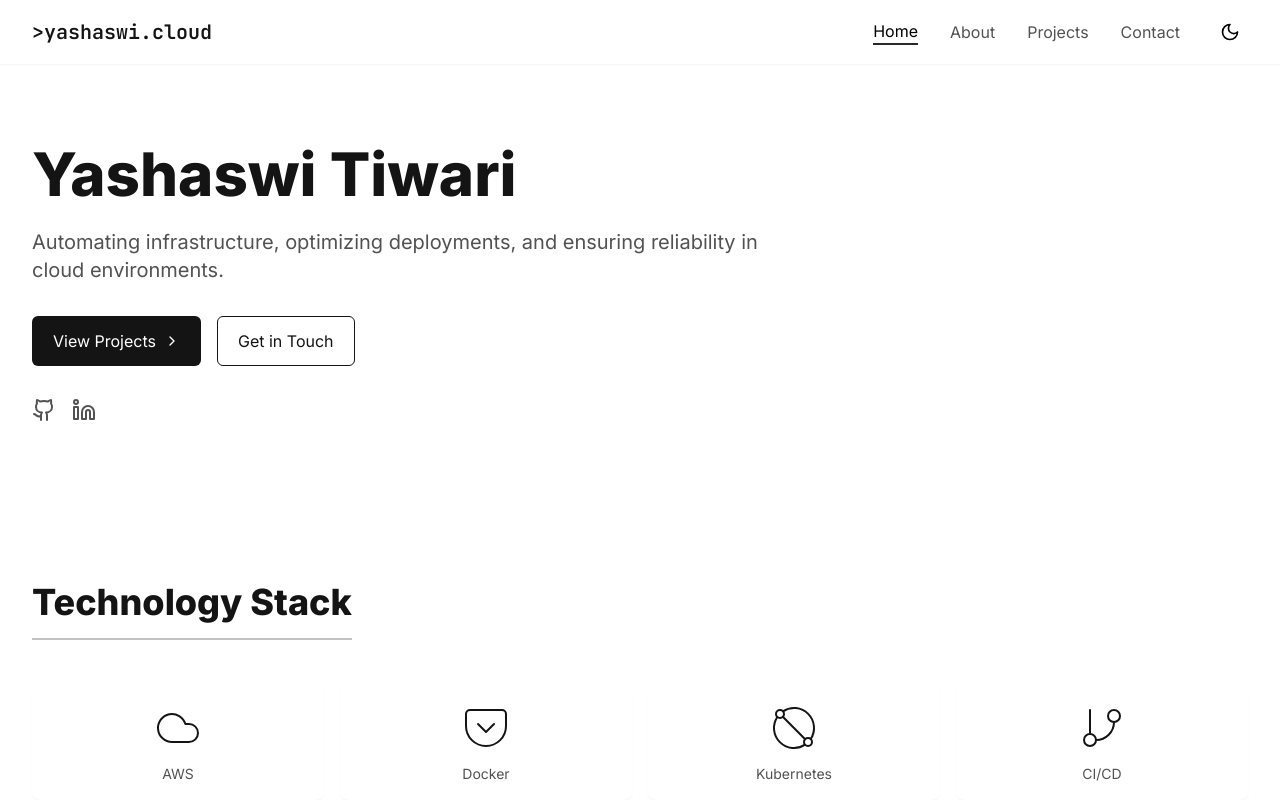
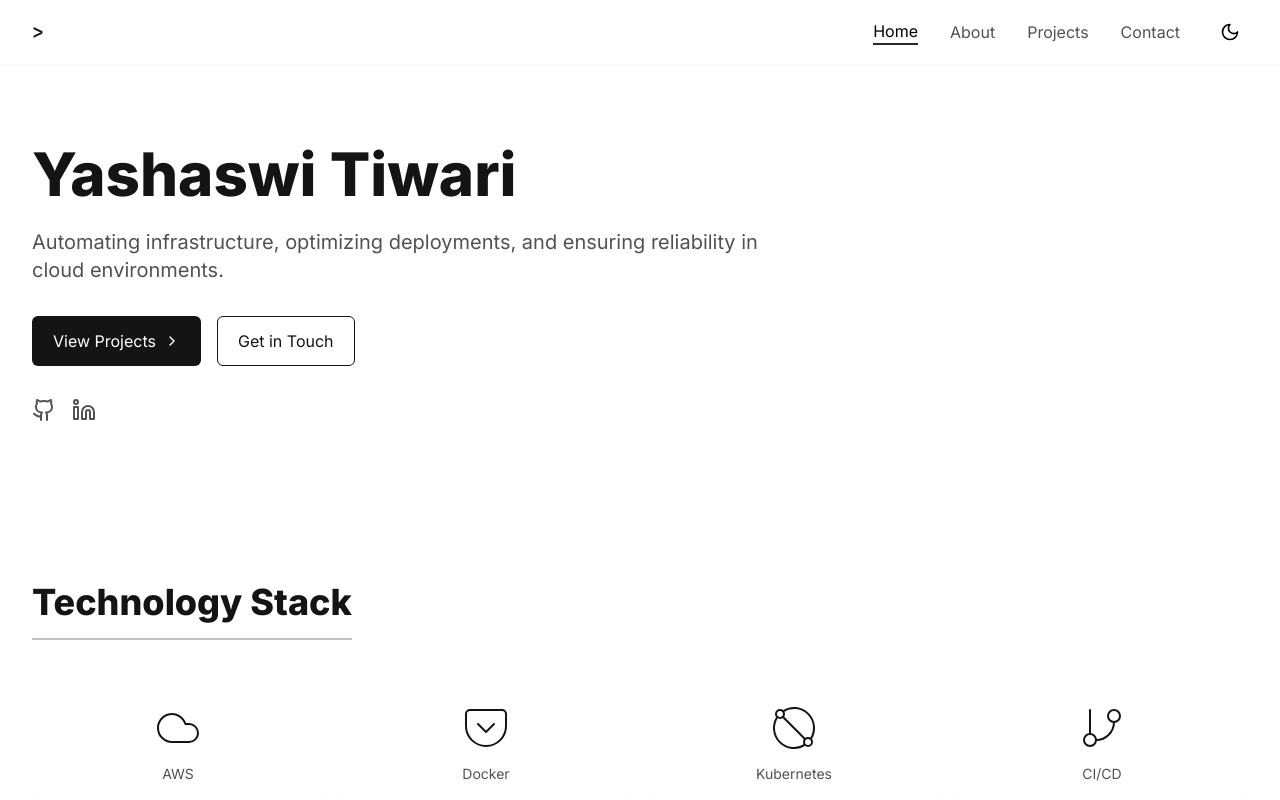
Before and after one commit to yashaswi29/Portfolio, a React (Vite) app: page / in a window 1280 px wide. Shown: the top 800 px of the page. Built offline with nearby package versions, Linux system fonts and the light colour scheme.

Commit message:
remove >yashaswi.cloud from navigation bar

```diff
--- a/src/components/Navbar.tsx
+++ b/src/components/Navbar.tsx
@@ -25,7 +25,7 @@ const Navbar: React.FC = () => {
         <div className="flex justify-between h-16">
           <div className="flex items-center">
             <Link to="/" className="font-mono font-bold text-xl text-primary-900 dark:text-white">
-              <code>&gt;yashaswi.cloud</code>
+              <code>&gt;</code>
             </Link>
           </div>
 
```
